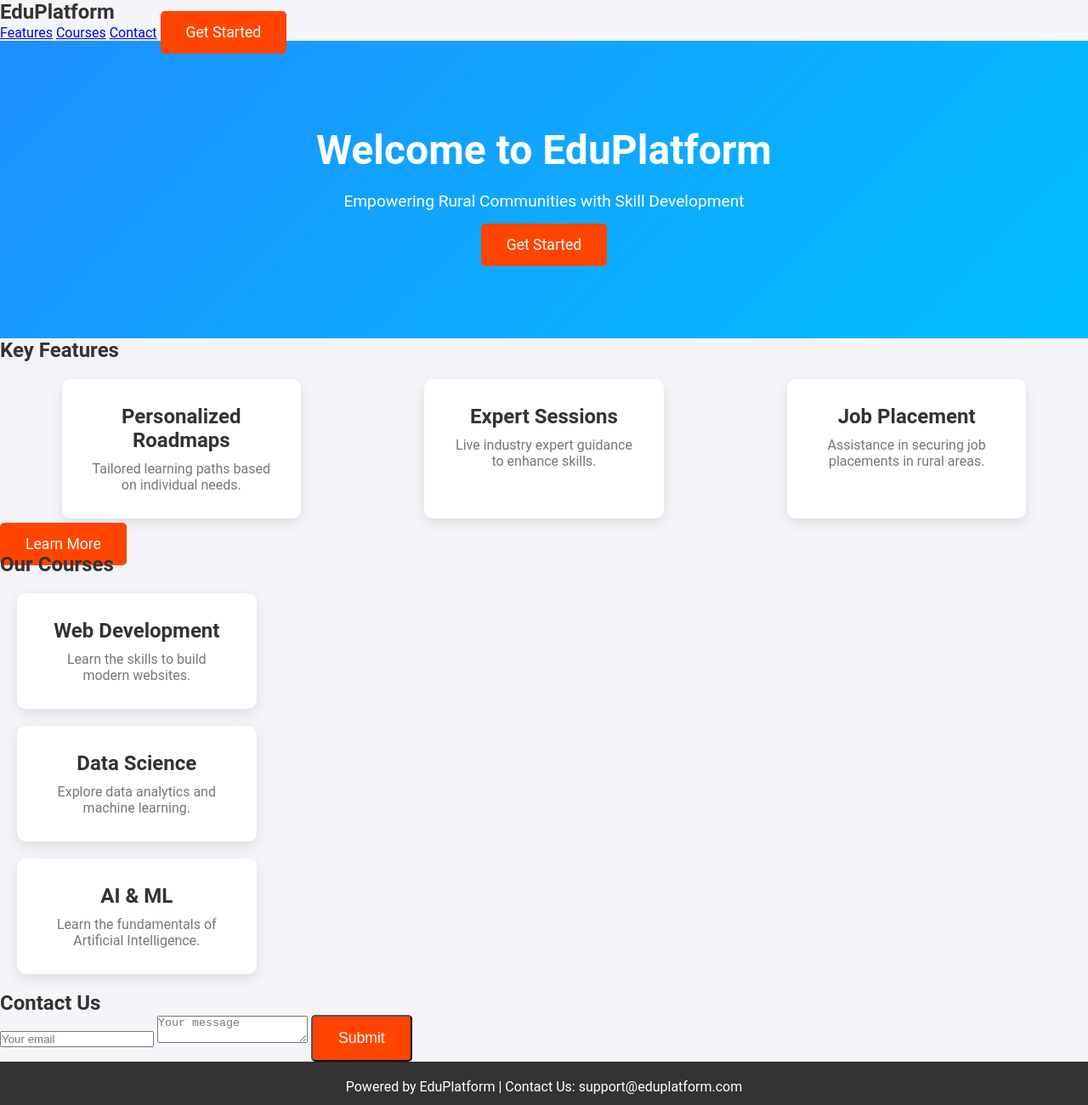
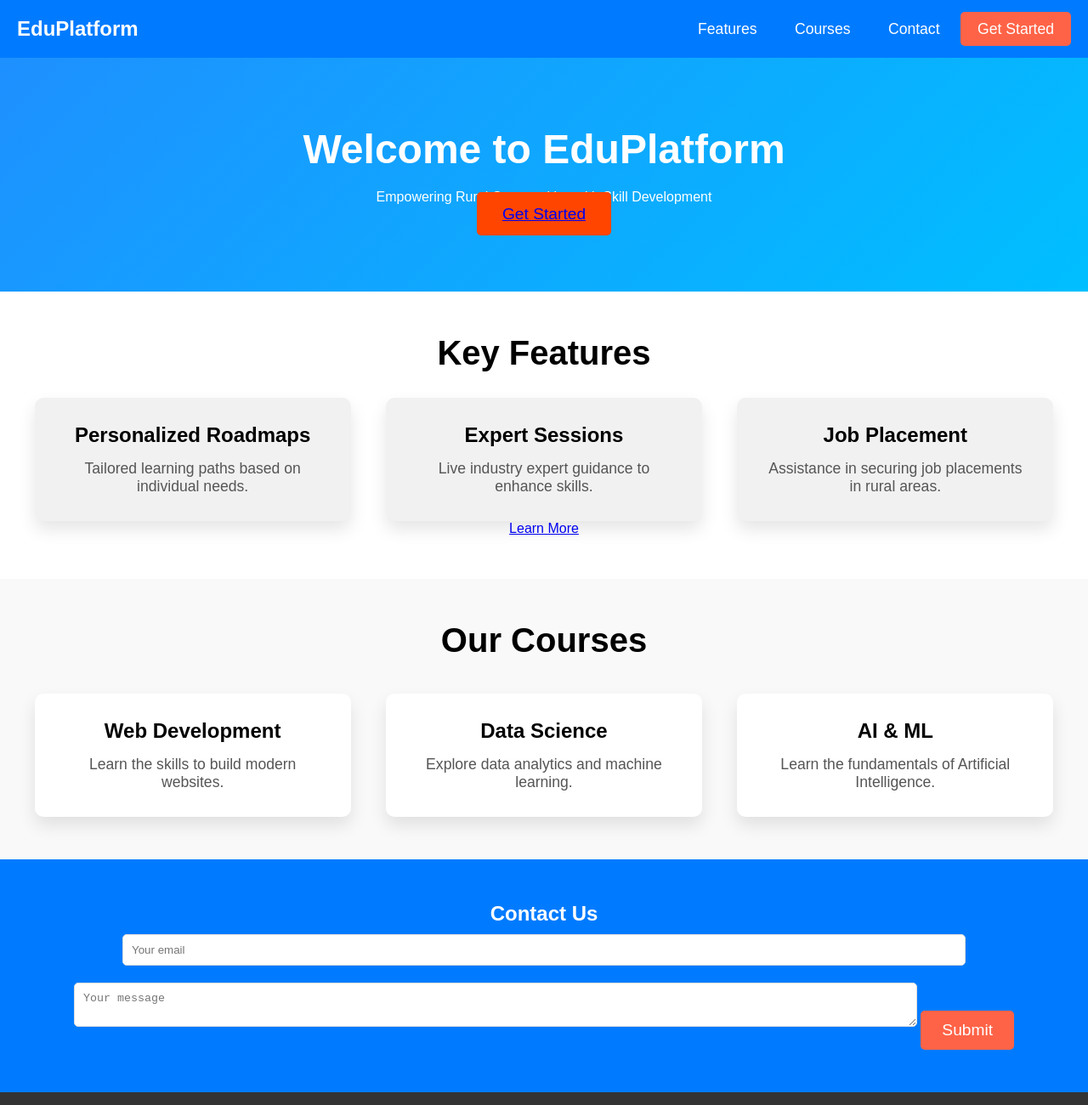
Before and after one commit to Mukta64Chaudhari/edu-platform-prototype, a plain HTML site: page index.html in a window 1280 px wide. Shown: the top 1300 px of the page at 85% size. Drawn offline with Linux system fonts and the light colour scheme.

Commit message:
Update style.css

```diff
--- a/style.css
+++ b/style.css
@@ -1,4 +1,4 @@
-/* Base styles */
+/* Reset styles */
 * {
   margin: 0;
   padding: 0;
@@ -6,54 +6,82 @@
 }
 
 body {
-  font-family: 'Roboto', sans-serif;
-  background-color: #f4f4f9;
-  color: #333;
-  overflow-x: hidden;
+  font-family: 'Arial', sans-serif;
+}
+
+/* Navigation Bar */
+header {
+  background-color: #007BFF;
+  padding: 20px;
+}
+
+header nav {
+  display: flex;
+  justify-content: space-between;
+  align-items: center;
+}
+
+header .logo h1 {
+  color: white;
+}
+
+header .nav-links a {
+  color: white;
+  text-decoration: none;
+  padding: 10px 20px;
+  font-size: 1.1rem;
+}
+
+header .nav-links a:hover {
+  background-color: #0056b3;
+  border-radius: 5px;
+}
+
+header .btn-main {
+  background-color: #FF6347;
+  color: white;
+  padding: 12px 20px;
+  border-radius: 5px;
+  text-decoration: none;
+}
+
+header .btn-main:hover {
+  background-color: #ff4500;
 }
 
 /* Hero Section */
-.hero-section {
+#hero {
   background: linear-gradient(135deg, #1E90FF, #00BFFF);
   color: white;
+  padding: 80px 20px;
   text-align: center;
-  padding: 100px 20px;
-  animation: fadeIn 2s ease-in;
 }
 
-.hero-content h1 {
+#hero .hero-content h1 {
   font-size: 3rem;
   margin-bottom: 20px;
 }
 
-.hero-content p {
+#hero .btn-main {
+  background-color: #FF4500;
+  padding: 15px 30px;
+  border-radius: 5px;
   font-size: 1.2rem;
-  margin-bottom: 30px;
+  transition: transform 0.3s ease;
 }
 
-.btn-main {
-  background-color: #FF4500;
-  color: white;
-  padding: 15px 30px;
-  font-size: 1.1rem;
-  text-decoration: none;
-  border-radius: 5px;
-  transition: transform 0.3s ease, background-color 0.3s ease;
-}
-
-.btn-main:hover {
-  transform: scale(1.1);
+#hero .btn-main:hover {
   background-color: #FF6347;
+  transform: scale(1.05);
 }
 
 /* Features Section */
-.features {
-  background-color: white;
+.features-section {
+  text-align: center;
   padding: 50px 20px;
-  text-align: center;
 }
 
-.features h2 {
+.features-section h2 {
   font-size: 2.5rem;
   margin-bottom: 20px;
 }
@@ -61,157 +89,113 @@ body {
 .feature-cards {
   display: flex;
   justify-content: space-around;
-  flex-wrap: wrap;
+  margin-top: 30px;
 }
 
 .feature-card {
-  background: #fff;
-  box-shadow: 0 5px 15px rgba(0, 0, 0, 0.1);
-  width: 22%;
-  margin: 20px;
+  background-color: #f1f1f1;
   padding: 30px;
+  border-radius: 10px;
+  width: 30%;
+  box-shadow: 0 10px 20px rgba(0, 0, 0, 0.1);
   text-align: center;
-  border-radius: 10px;
   transition: transform 0.3s ease, box-shadow 0.3s ease;
 }
 
 .feature-card:hover {
   transform: translateY(-10px);
-  box-shadow: 0 10px 30px rgba(0, 0, 0, 0.2);
+  box-shadow: 0 15px 30px rgba(0, 0, 0, 0.15);
 }
 
 .feature-card h3 {
   font-size: 1.5rem;
-  margin-bottom: 10px;
+  margin-bottom: 15px;
 }
 
 .feature-card p {
-  font-size: 1rem;
-  color: #777;
+  font-size: 1.1rem;
+  color: #555;
 }
 
-.btn-secondary {
-  background-color: #4CAF50;
-  color: white;
-  padding: 15px 30px;
-  font-size: 1.1rem;
-  text-decoration: none;
-  border-radius: 5px;
-  transition: transform 0.3s ease, background-color 0.3s ease;
-  margin-top: 30px;
+.feature-card .btn-main {
+  margin-top: 20px;
 }
 
-.btn-secondary:hover {
-  transform: scale(1.1);
-  background-color: #45a049;
+/* Courses Section */
+.courses-section {
+  padding: 50px 20px;
+  background-color: #f9f9f9;
 }
 
-/* Course Section */
-.courses {
+.courses-section h2 {
+  text-align: center;
+  font-size: 2.5rem;
+  margin-bottom: 40px;
+}
+
+.courses-list {
+  display: flex;
+  justify-content: space-around;
+}
+
+.course-item {
+  background-color: #fff;
+  padding: 30px;
+  width: 30%;
+  text-align: center;
+  border-radius: 10px;
+  box-shadow: 0 10px 20px rgba(0, 0, 0, 0.1);
+  transition: transform 0.3s ease, box-shadow 0.3s ease;
+}
+
+.course-item:hover {
+  transform: translateY(-10px);
+  box-shadow: 0 15px 30px rgba(0, 0, 0, 0.15);
+}
+
+.course-item h3 {
+  font-size: 1.5rem;
+  margin-bottom: 15px;
+}
+
+.course-item p {
+  font-size: 1.1rem;
+  color: #555;
+}
+
+/* Contact Section */
+.contact-section {
+  background-color: #007BFF;
+  color: white;
   padding: 50px 20px;
   text-align: center;
 }
 
-.courses h2 {
-  font-size: 2.5rem;
-  margin-bottom: 20px;
+.contact-section input, .contact-section textarea {
+  width: 80%;
+  padding: 10px;
+  margin: 10px 0;
+  border-radius: 5px;
+  border: 1px solid #ddd;
 }
 
-.course-list {
-  display: flex;
-  justify-content: space-around;
-  flex-wrap: wrap;
+.contact-section button {
+  padding: 12px 25px;
+  background-color: #FF6347;
+  border-radius: 5px;
+  font-size: 1.2rem;
+  color: white;
+  border: none;
 }
 
-.course-item {
-  background: #fff;
-  box-shadow: 0 5px 15px rgba(0, 0, 0, 0.1);
-  width: 22%;
-  margin: 20px;
-  padding: 30px;
-  text-align: center;
-  border-radius: 10px;
-  transition: transform 0.3s ease, box-shadow 0.3s ease;
-}
-
-.course-item:hover {
-  transform: scale(1.05);
-  box-shadow: 0 5px 20px rgba(0, 0, 0, 0.15);
-}
-
-.course-item h3 {
-  font-size: 1.5rem;
-  margin-bottom: 10px;
-}
-
-.course-item p {
-  font-size: 1rem;
-  color: #777;
-}
-
-.course-item a {
-  background-color: #1E90FF;
-  color: white;
-  padding: 10px 20px;
-  text-decoration: none;
-  border-radius: 5px;
-  transition: background-color 0.3s ease;
-}
-
-.course-item a:hover {
-  background-color: #4682B4;
-}
-
-/* Contact Form */
-.contact {
-  background-color: #f9f9f9;
-  padding: 50px 20px;
-  text-align: center;
-}
-
-.contact form input, .contact form textarea {
-  width: 80%;
-  padding: 10px;
-  margin-bottom: 15px;
-  border: 1px solid #ddd;
-  border-radius: 5px;
-}
-
-.contact form button {
+.contact-section button:hover {
   background-color: #FF4500;
-  color: white;
-  padding: 10px 20px;
-  font-size: 1rem;
-  border-radius: 5px;
-  cursor: pointer;
-}
-
-.contact form button:hover {
-  background-color: #FF6347;
 }
 
 /* Footer */
 footer {
   background-color: #333;
   color: white;
+  padding: 20px;
   text-align: center;
-  padding: 20px;
 }
-
-footer a {
-  color: #FF4500;
-  text-decoration: none;
-}
-
-footer a:hover {
-  text-decoration: underline;
-}
-
-@keyframes fadeIn {
-  0% {
-    opacity: 0;
-  }
-  100% {
-    opacity: 1;
-  }
-}
```
